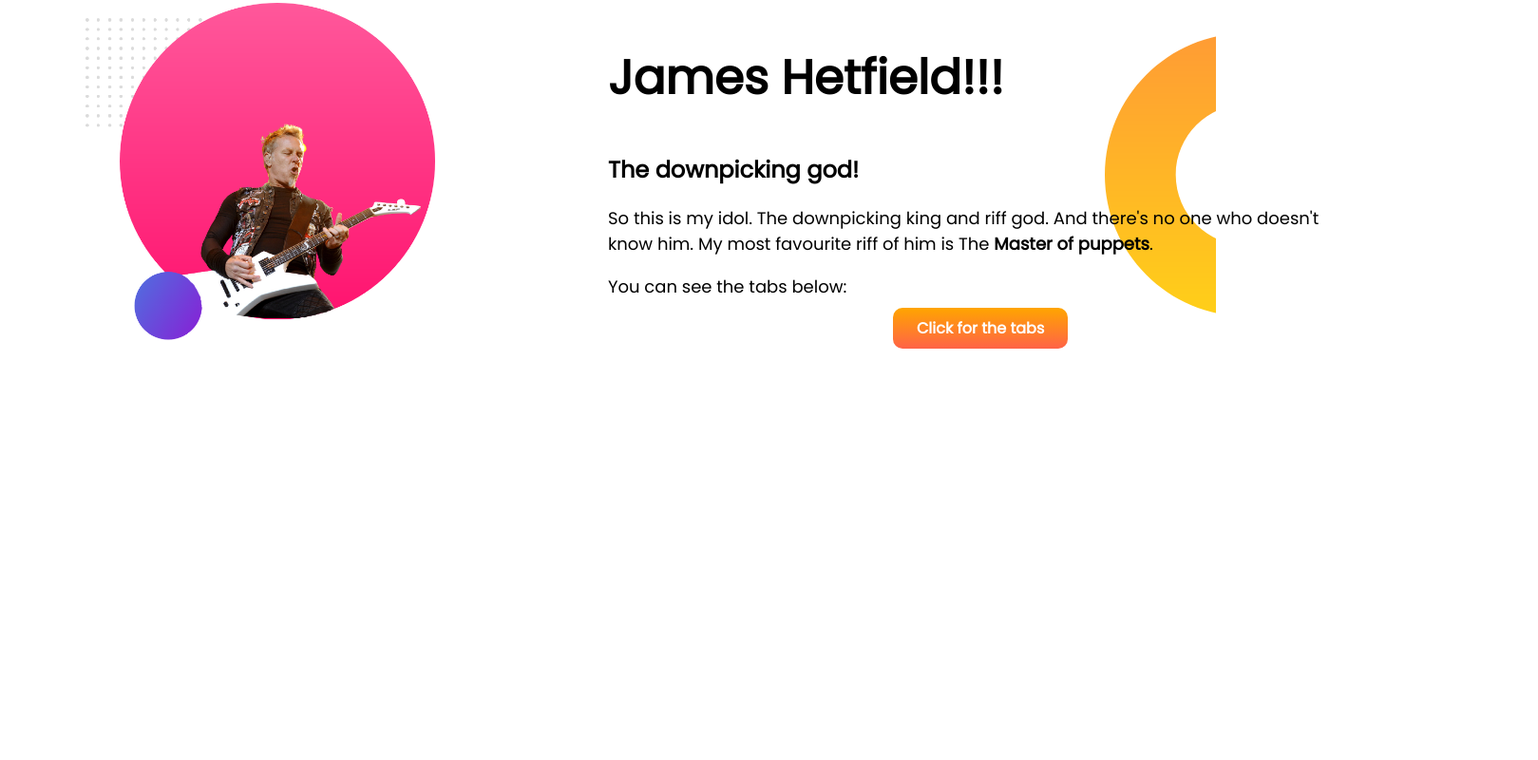
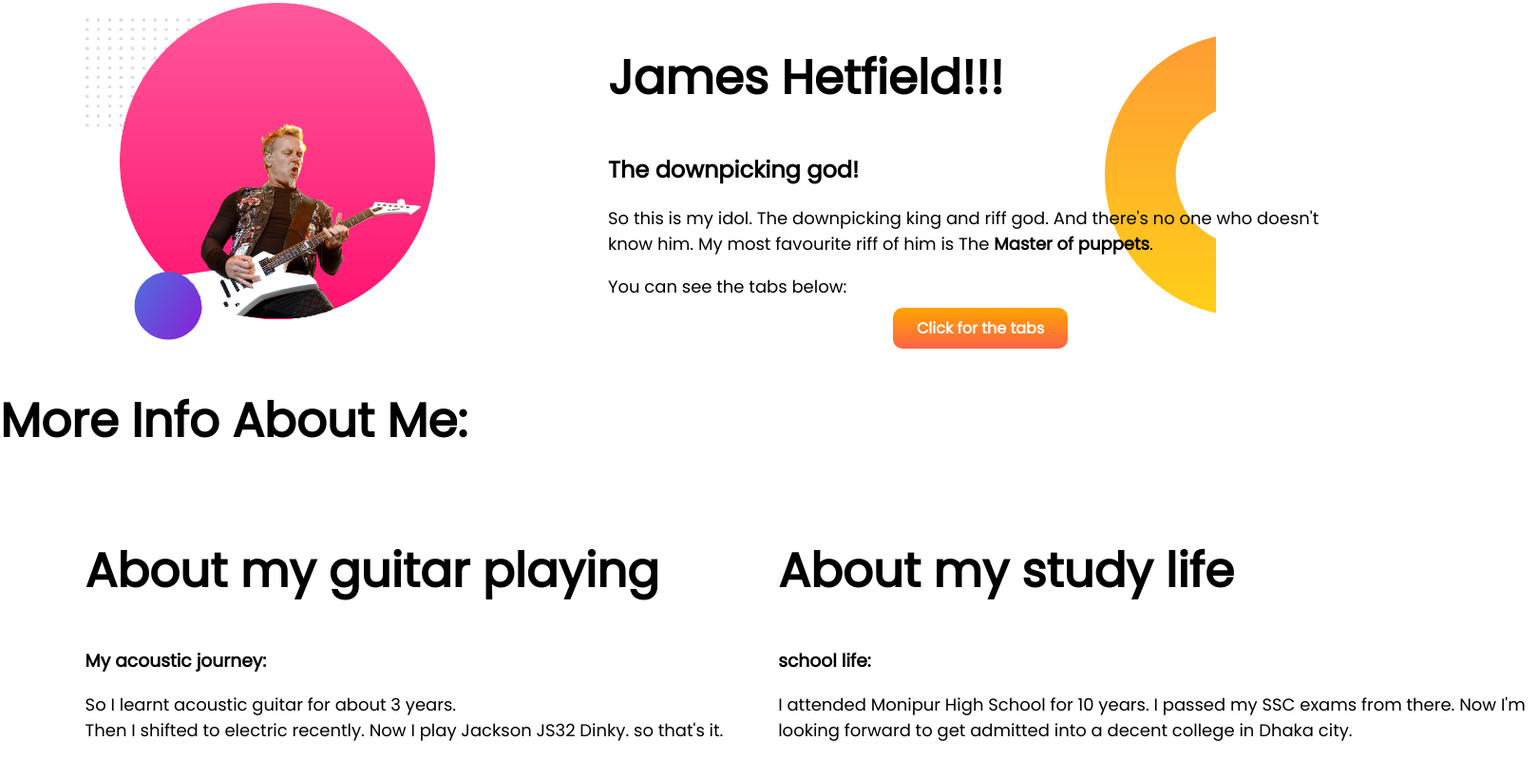
Before and after one commit to tausifturjo2131/Developer-Portfolio, a plain HTML site: page index.html in a window 1280 px wide. Shown: the part 676-1476 px from the top of the page at 95% size, 1619 px wide, since content can reach past the window. Before the commit the page ends 1043 px from the top, so only its background shows below. Drawn offline with Linux system fonts and the light colour scheme.

Commit message:
new push

```diff
--- a/index.html
+++ b/index.html
@@ -14,7 +14,7 @@
 </head>
 
 <body>
-    <section class="top-banner">
+    <section class="top-banner flexible-container">
         <div class="half-width">
             <h1>Welcome to</h1>
             <h1><span>Tausif Abrar</span>'s world!</h1>
@@ -38,7 +38,7 @@
     <br>
     <br>
     <br>
-    <section class="Idol">
+    <section class="Idol flexible-container">
         <div class="half-width">
             <a target="_blank" href="https://www.metallica.com/"><img src="images/my-bg2.png" alt=""></a>
         </div>
@@ -53,7 +53,26 @@
             <a class="link-button" id="tabs" target="_blank"
                 href="https://tabs.ultimate-guitar.com/tab/metallica/master-of-puppets-tabs-47673">Click for the
                 tabs</a>
+        </div>
 
+    </section>
+    <section class="more">
+        <h1>More Info About Me:</h1>
+        <div class="flexible-container">
+            <div class="half-width">
+                <h1>About my guitar playing</h1>
+                <h3>My acoustic journey:</h3>
+                <p>So I learnt acoustic guitar for about 3 years. <br> Then I shifted to electric recently. Now I play
+                    Jackson JS32 Dinky. so that's it.
+                </p>
+            </div>
+            <div class="half-width">
+                <h1>About my study life</h1>
+                <h3>school life:</h3>
+                <p>I attended Monipur High School for 10 years. I passed my SSC exams from there. Now I'm looking
+                    forward to
+                    get admitted into a decent college in Dhaka city.</p>
+            </div>
         </div>
 
     </section>
--- a/style.css
+++ b/style.css
@@ -14,7 +14,7 @@
     width: 800px;
     font-size: 18px;
 }
-section{
+.flexible-container{
     display: flex;
 
 }
@@ -46,5 +46,5 @@
 .Idol{
     background-image: url(images/dream-bg.png);
     background-repeat: no-repeat;
-    background-position: right;
+    background-position: right ;
 }
```
